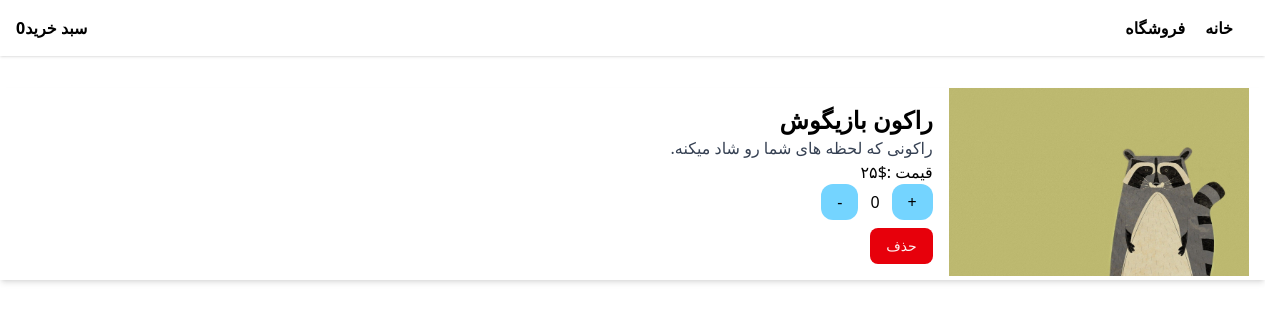
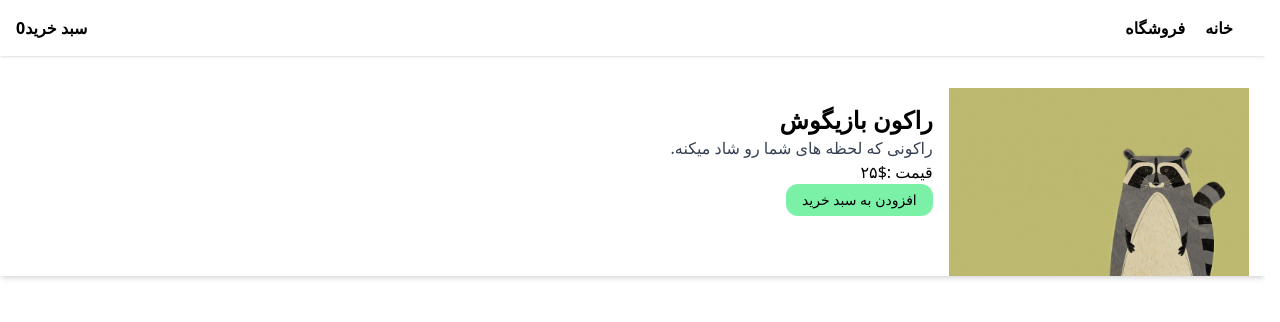
Before and after one commit to sardarbalnour/next-store, a Next.js app: page /store/1 in a window 1280 px wide. Shown: the top 322 px of the page. Built offline with nearby package versions, Linux system fonts and the light colour scheme; data requests are answered from the project's data file.

Commit message:
AddToCart styles

```diff
--- a/components/AddToCart.tsx
+++ b/components/AddToCart.tsx
@@ -8,40 +8,51 @@ type AddToCartProps = {
 
 function AddToCart({ id }: AddToCartProps) {
   const {
-    cartItems,
     handleIncreaseProductQuantity,
     getProductQuantity,
     decreaseProductQuantity,
     deleteFromCart,
   } = useShoppingCartContext();
-  console.log(cartItems);
+
+  const quantity = getProductQuantity(id);
 
   return (
-    <div>
-      <div>
+    <div className="flex items-center gap-2 w-36">
       <button
+        type="button"
         onClick={() => handleIncreaseProductQuantity(id)}
-          className="px-4 py-1.5 rounded-xl bg-sky-300"
+        className={`rounded-xl flex items-center justify-center shrink-0
+        bg-green-300 py-1.5 text-sm font-medium
+        transition hover:bg-green-400 active:scale-95
+        ${quantity === 0 ? "px-4" : "w-14"}`}
       >
-          +
+        {quantity === 0 ? "افزودن به سبد خرید" : "+"}
       </button>
-        <span className="mx-3">{getProductQuantity(id)}</span>
+
+      {quantity > 0 && (
+        <span className="min-w-5 text-center font-semibold tabular-nums">
+          {quantity}
+        </span>
+      )}
+
+      {quantity > 0 &&
+        (quantity === 1 ? (
           <button
+            type="button"
+            onClick={() => deleteFromCart(id)}
+            className="rounded-xl w-14 bg-red-600  py-1.5 text-sm font-medium text-white transition hover active"
+          >
+            حذف
+          </button>
+        ) : (
+          <button
+            type="button"
             onClick={() => decreaseProductQuantity(id)}
-          className="px-4 py-1.5 rounded-xl bg-sky-300"
+            className="rounded-xl w-14 bg-red-600  py-1.5 text-sm font-medium text-white transition hover active"
           >
             -
           </button>
-      </div>
-      <button
-        className="rounded-lg text-red-50 px-4 py-2 text-sm font-medium
-        bg-red-600 transition-colors duration-200 hover:scale-110
-        active:bg-red-200 focus-visible:outline-2 mt-2
-        focus-visible:outline-offset-2 focus-visible:outline-red-600"
-        onClick={() => deleteFromCart(id)}
-      >
-        حذف
-      </button>
+        ))}
     </div>
   );
 }
```
Lines whose indentation alone changed are shown as unchanged.
